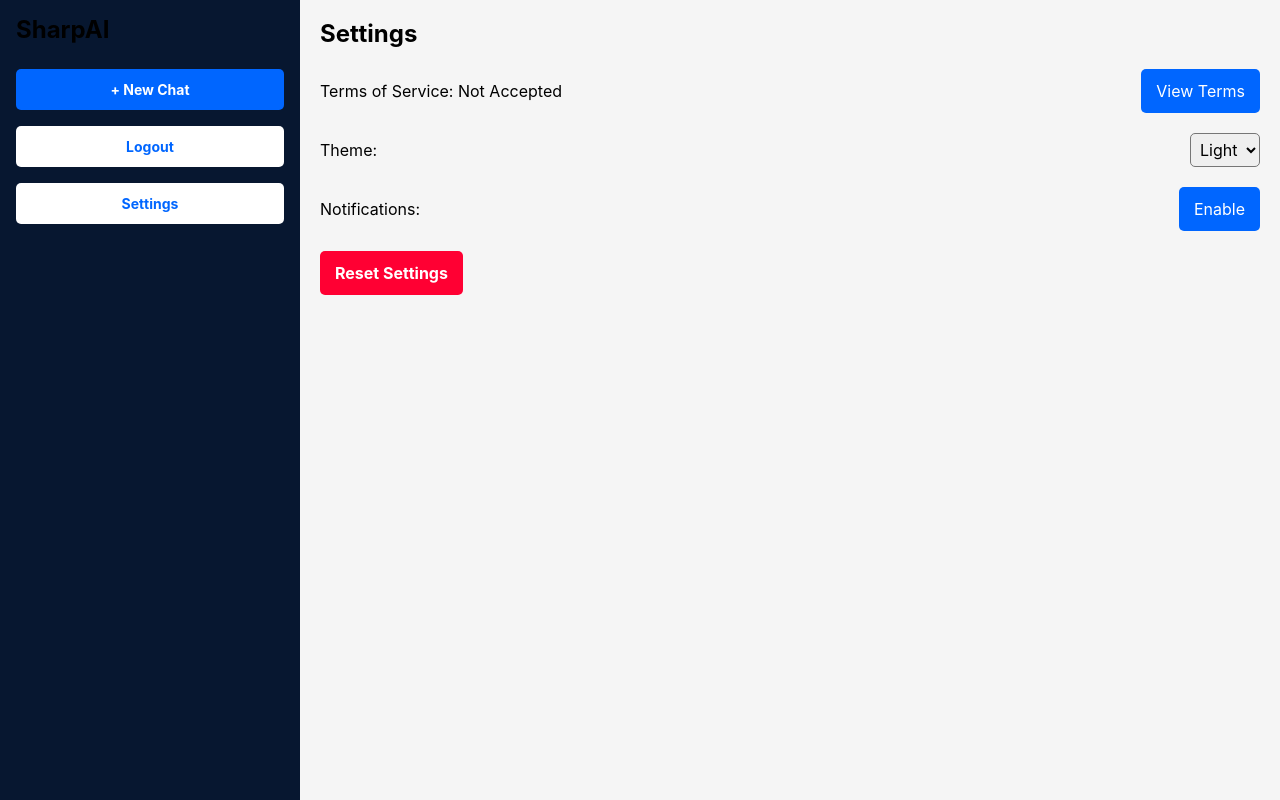
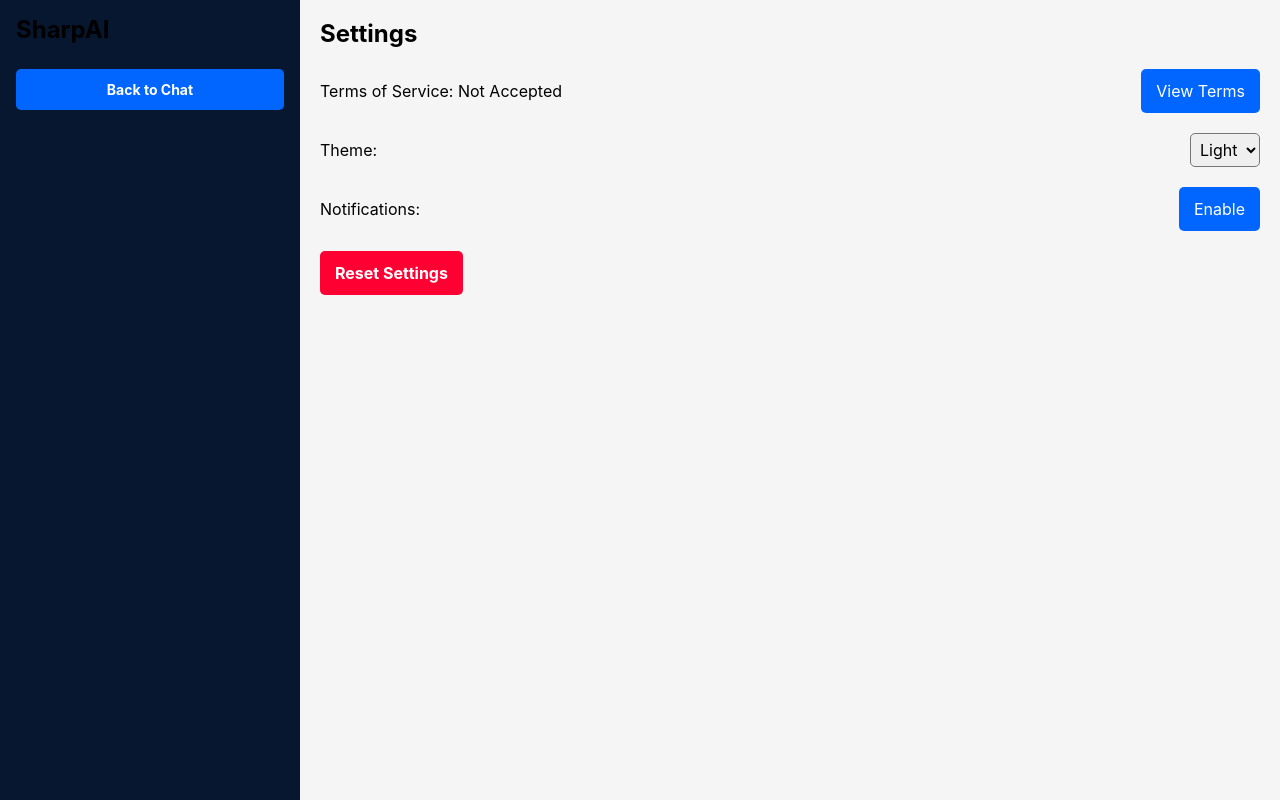
Before and after one commit to gaugust2/SharpAI, a React (Create React App) app in the folder sharpai-ui/: page /settings in a window 1280 px wide. Built offline with nearby package versions, Linux system fonts and the light colour scheme.

Commit message:
Added the back to chat button to settings

```diff
--- a/sharpai-ui/src/components/SettingsPage.js
+++ b/sharpai-ui/src/components/SettingsPage.js
@@ -76,25 +76,7 @@ function SettingsPage() {
           className="btn btn-primary mb-3"
           style={styles.newChatButton}
         >
-          + New Chat
-        </button>
-
-        <button
-          onClick={() => {
-            localStorage.removeItem("token"); // Clear the token
-            navigate("/login"); // Redirect to the login page
-          }}
-          className="btn btn-outline-primary mb-3"
-          style={styles.logoutButton}
-        >
-          Logout
-        </button>
-        <button
-          onClick={() => navigate("/settings")}
-          className="btn btn-outline-primary mb-3"
-          style={styles.settingsButton}
-        >
-          Settings
+          Back to Chat
         </button>
       </div>
 
```
